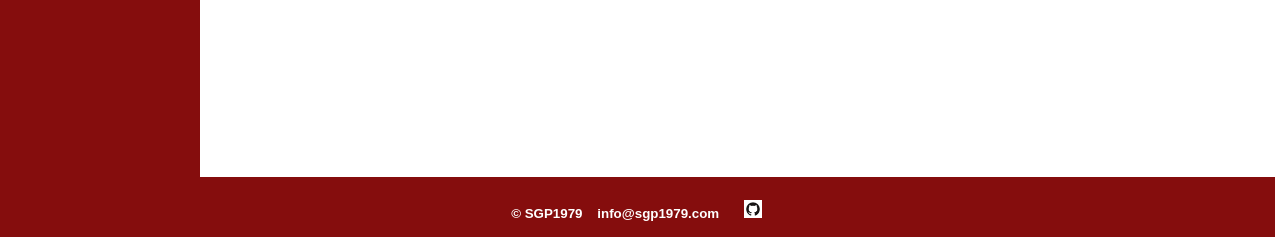
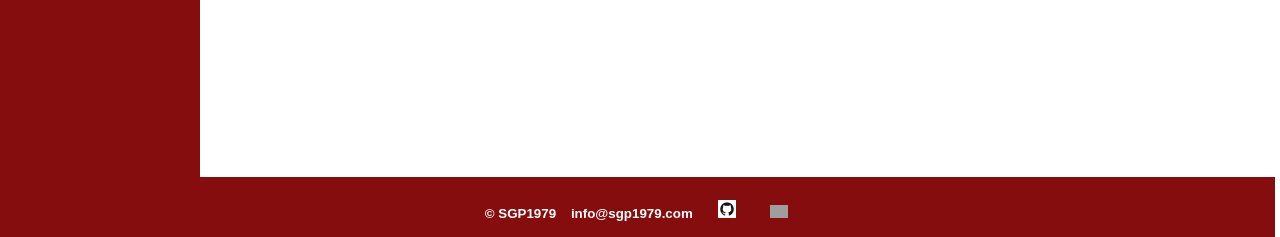
Before and after one commit to sgp1979/solver-quadratic-equations, a FastAPI app: page /main in a window 1280 px wide. Shown: the part 563-800 px from the top of the page. Run offline with FastAPI, Linux system fonts and the light colour scheme; grey boxes are pictures that could not be loaded.

Commit message:
Update index.html

```diff
--- a/templates/index.html
+++ b/templates/index.html
@@ -67,7 +67,10 @@
     <footer class="fixed">
         <p class="copyright">&copy; SGP1979 &nbsp;&nbsp; info@sgp1979.com &nbsp;&nbsp;
         <a target="_blank" href="https://github.com/sgp1979";>
-            <img src="{{url_for('static', path='/GitHub.png')}}" width="18" alt="GitHub"></a></p>
+            <img src="{{url_for('static', path='/GitHub.png')}}" width="18" alt="GitHub"></a>
+        &nbsp;&nbsp;
+         <a target="_blank" href="https://www.sgp1979.com";>
+            <img src="{{url_for('static', path='/Google.png')}}" width="18" alt="Google"></a></p>
     </footer>
 
     </body>
```
